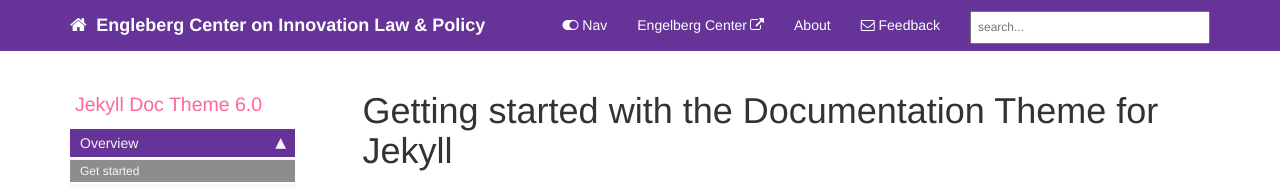
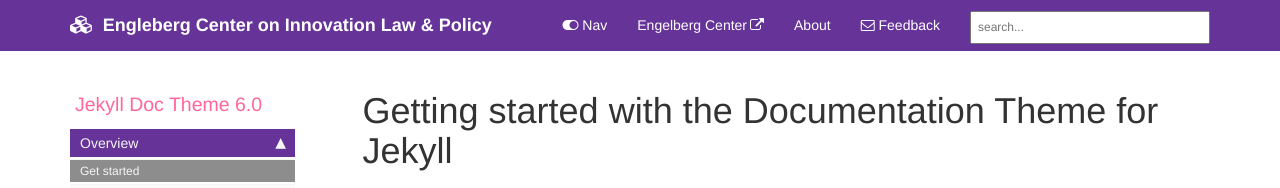
Before and after one commit to NYUEngelberg/NYUEngelberg.github.io, a Jekyll site: the page built from index.md, in a window 1280 px wide. Shown: the top 188 px of the page. Built offline with Jekyll 4.4.1, drawn with Linux system fonts in a browser that asks for light colours; comment, search, counter and statistics services are not loaded.

Commit message:
icons and other stuff

```diff
--- a/_includes/footer.html
+++ b/_includes/footer.html
@@ -3,7 +3,7 @@
                 <div class="col-lg-12 footer">
                &copy;{{ site.time | date: "%Y"  }} {{site.company_name}}. All rights reserved. <br />
 {% if page.last_updated %}<span>Page last updated:</span> {{page.last_updated}}<br/>{% endif %} Site last generated: {{ site.time | date: "%b %-d, %Y"  }} <br />
-<p><img src="{{ "images/company_logo.png" }}" alt="Company logo"/></p>
+<p><img src="{{ "images/company_logo.png" }}" alt="Engelberg Center on Innovation Law & Policy"/></p>
                 </div>
             </div>
 </footer>
--- a/_includes/topnav.html
+++ b/_includes/topnav.html
@@ -8,7 +8,7 @@
                 <span class="icon-bar"></span>
                 <span class="icon-bar"></span>
             </button>
-            <a class="fa fa-home fa-lg navbar-brand" href="index.html">&nbsp;<span class="projectTitle"> {{site.topnav_title}}</span></a>
+            <a class="fa fa-cubes fa-lg navbar-brand" href="index.html">&nbsp;<span class="projectTitle"> {{site.topnav_title}}</span></a>
         </div>
         <div class="collapse navbar-collapse" id="bs-example-navbar-collapse-1">
             <ul class="nav navbar-nav navbar-right">
--- a/css/theme-green.css
+++ b/css/theme-green.css
@@ -29,7 +29,7 @@ div.navbar-collapse .dropdown-menu > li > a:hover {
     color: white;
 }
 
-.navbar-inverse .navbar-nav>li>a:hover, a.fa.fa-home.fa-lg.navbar-brand:hover {
+.navbar-inverse .navbar-nav>li>a:hover, a.fa.fa-cubes.fa-lg.navbar-brand:hover {
      color: #f0f0f0;
 }
 
```
Also changed, not shown: images/company_logo.png.
